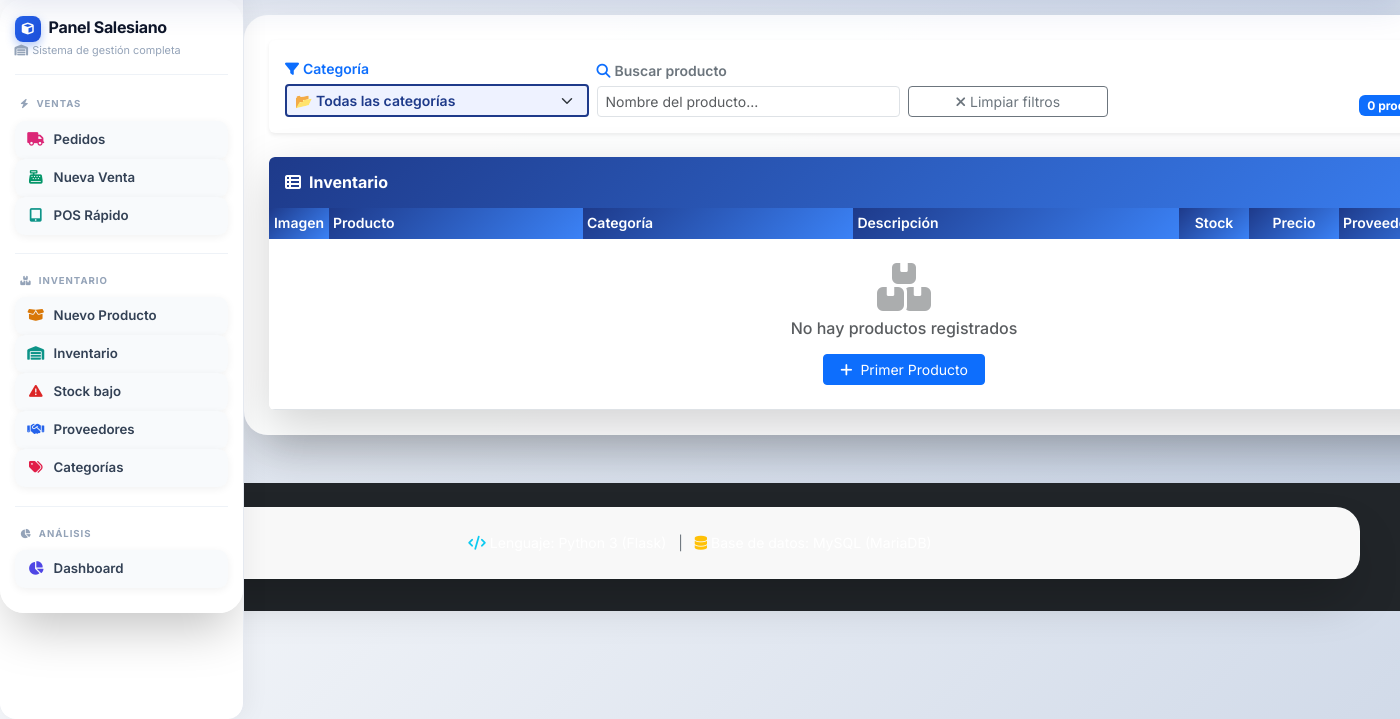
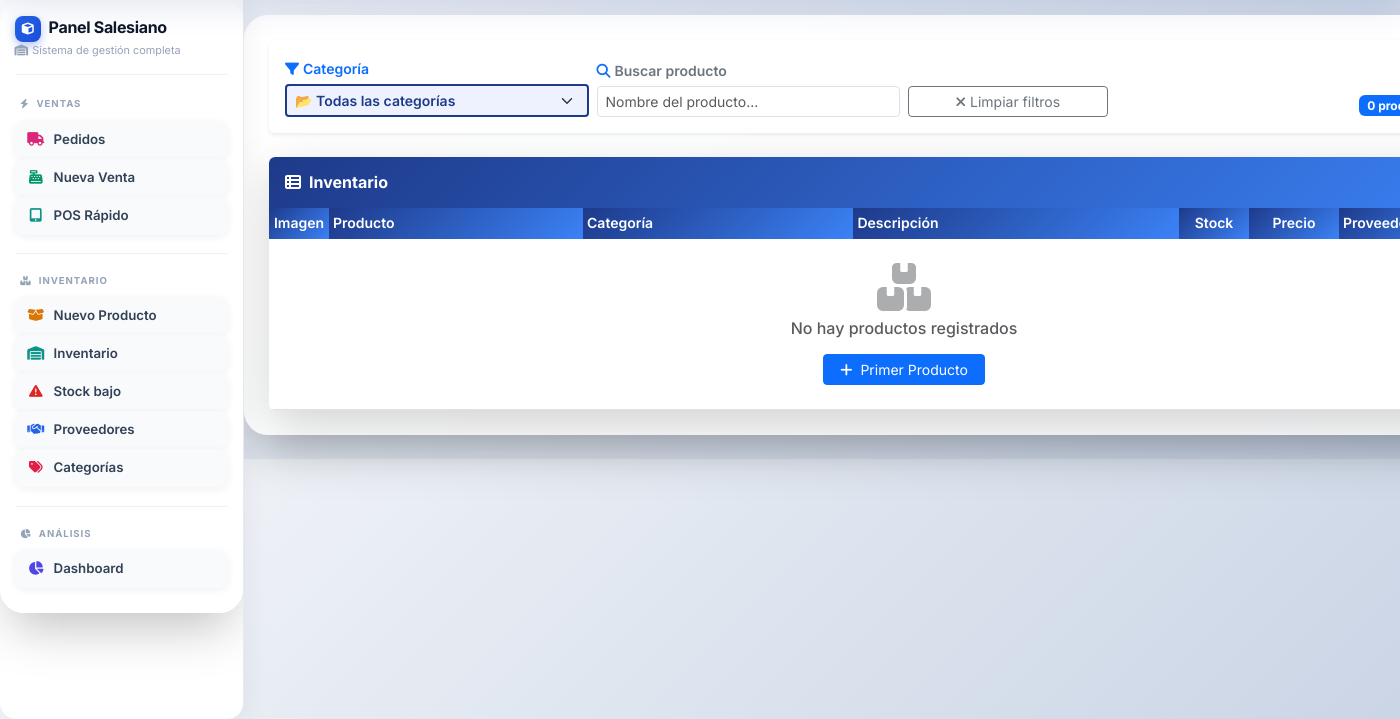
Before and after one commit to JuanUL2312/librospe1, a Flask app: page /productos in a window 1400 px wide; the page is wider, and only the part inside the window is pictured. Shown: the part 81-800 px from the top of that part. Run offline with Flask 3, Linux system fonts and the light colour scheme; the visitor is signed in with stand-in values (Sample User, id 1); data that the repository does not hold is empty; parts of the project's set-up code (start-up, migrations or seed data) failed here and were passed over.

Commit message:
chore(footer): eliminar el pie 'Lenguaje Python (Flask) | MySQL (MariaDB)' de todas las paginas

```diff
--- a/Micrososervicios/www/templates/base.html
+++ b/Micrososervicios/www/templates/base.html
@@ -186,15 +186,6 @@
         {% endblock %}
     </div>
 
-    <!-- ===== TECNOLOGÍAS ===== -->
-    <footer class="bg-dark text-white mt-5 py-2">
-        <div class="container text-center small">
-            <i class="fas fa-code me-1 text-info"></i>Lenguaje: Python 3 (Flask)
-            <span class="mx-2 text-secondary">|</span>
-            <i class="fas fa-database me-1 text-warning"></i>Base de datos: MySQL (MariaDB)
-        </div>
-    </footer>
-
     <!-- BOOTSTRAP JS -->
     <script src="https://cdn.jsdelivr.net/npm/bootstrap@5.3.2/dist/js/bootstrap.bundle.min.js"></script>
     <!-- SCRIPTS LOCALES -->
```
